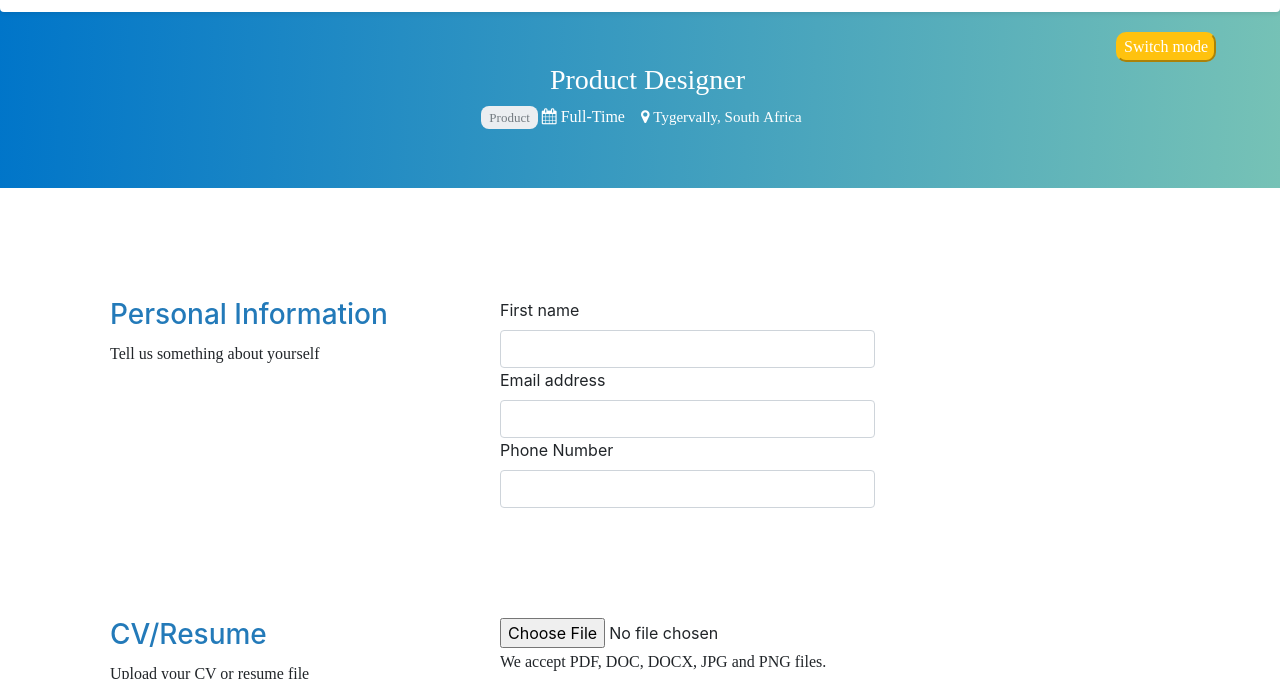
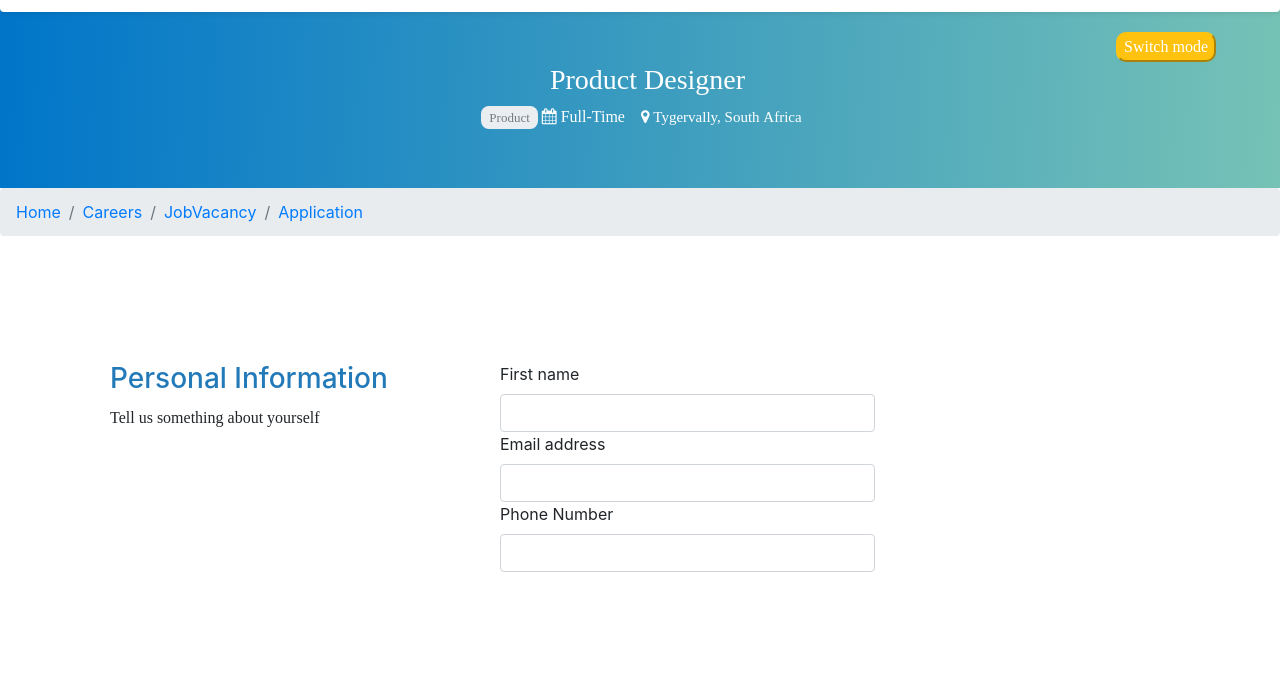
Before and after one commit to LuMtyaphi/Indie, a plain HTML site: page application.html in a window 1280 px wide. Shown: the part 88-767 px from the top of the page. Drawn offline with nearby package versions, Linux system fonts and the light colour scheme.

Commit message:
added bread crumbs
Added breadcrumbs

```diff
--- a/application.html
+++ b/application.html
@@ -145,7 +145,18 @@
 			</div>
 		</div>
 
-		<!--footer-->
+		<!-- breadcrumb-->
+
+		<nav aria-label="breadcrumb">
+			<ol class="breadcrumb">
+				<li class="breadcrumb-item"><a href="index.html">Home</a></li>
+				<li class="breadcrumb-item"><a href="careers.html">Careers</a></li>
+				<li class="breadcrumb-item"><a href="JobVacancy.html">JobVacancy</a></li>
+				<li class="breadcrumb-item"><a href="Japplication.html">Application</a></li>
+			</ol>
+		  </nav>
+
+		<!--Breadcrumb-->
 
 		<!--Job Description-->
 		<div class="row no-gutters Job-desc">
--- a/style2.css
+++ b/style2.css
@@ -1,3 +1,5 @@
+
+
 /* body */
 @font-face {
 	src: url(Roboto2/Roboto-Regular.ttf);
@@ -240,7 +242,7 @@ li.nav-item {
 
 	.apply-buttons {
 		position: absolute;
-		top: 45%;
+		top: 58%;
 		right: 15%;
 	}
 
```
Also changed, not shown: JobVacancy.html (+12 -0 lines), careers.html (+13 -0 lines), index.html (+13 -0 lines).
